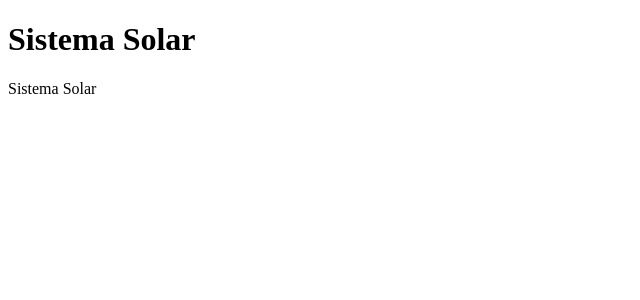
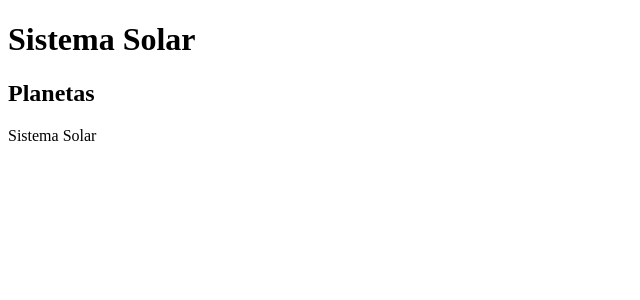
Before and after one commit to RoberthDS/solar-system, a React (Create React App) app: page / in a window 1280 px wide. Shown: the top 300 px of the page, without its empty margins (0-640 px from the left). Built offline with nearby package versions, Linux system fonts and the light colour scheme.

Commit message:
feito desafio 4

```diff
--- a/src/components/SolarSystem.jsx
+++ b/src/components/SolarSystem.jsx
@@ -1,9 +1,13 @@
 import React from 'react';
+import Title from './Title';
 
 class SolarSystem extends React.Component {
   render() {
     return (
-      <div data-testid="solar-system" />
+      <>
+        <div data-testid="solar-system" />
+        <Title headline="Planetas" />
+      </>
     );
   }
 }
```
